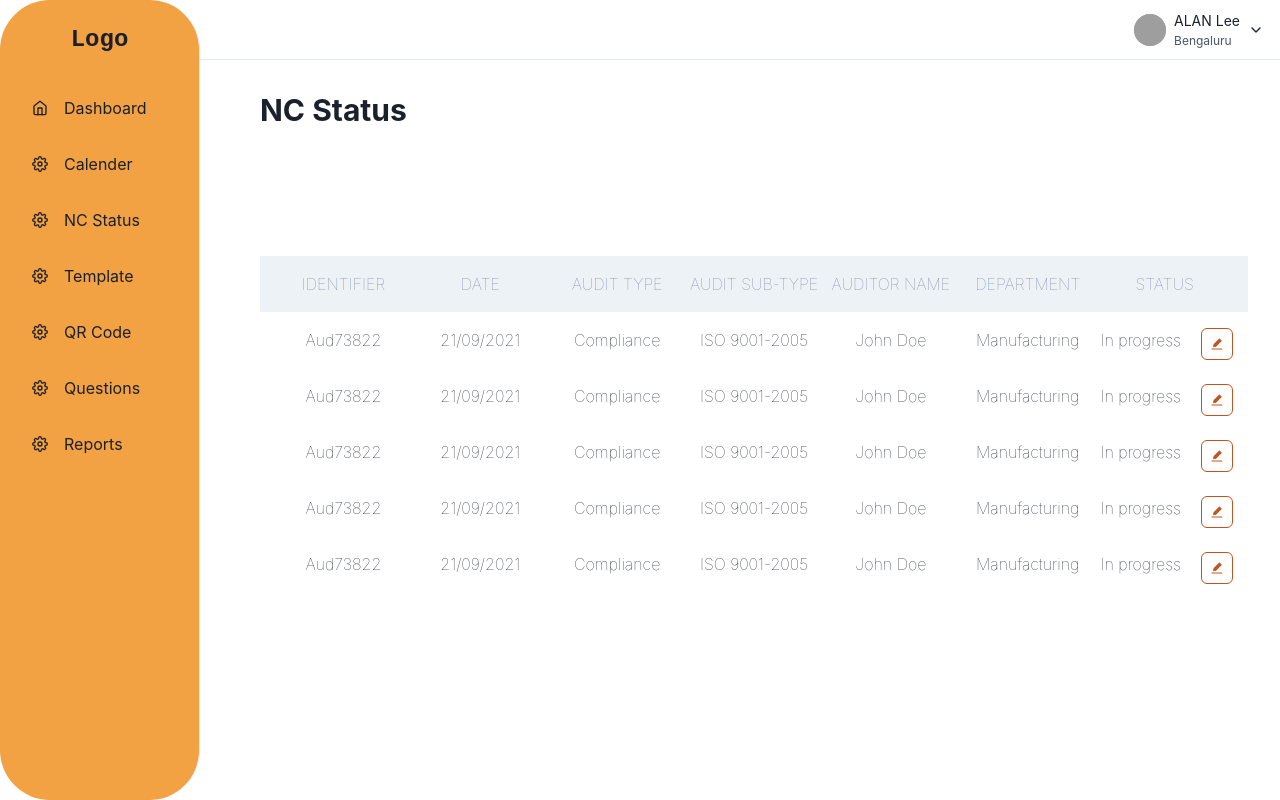
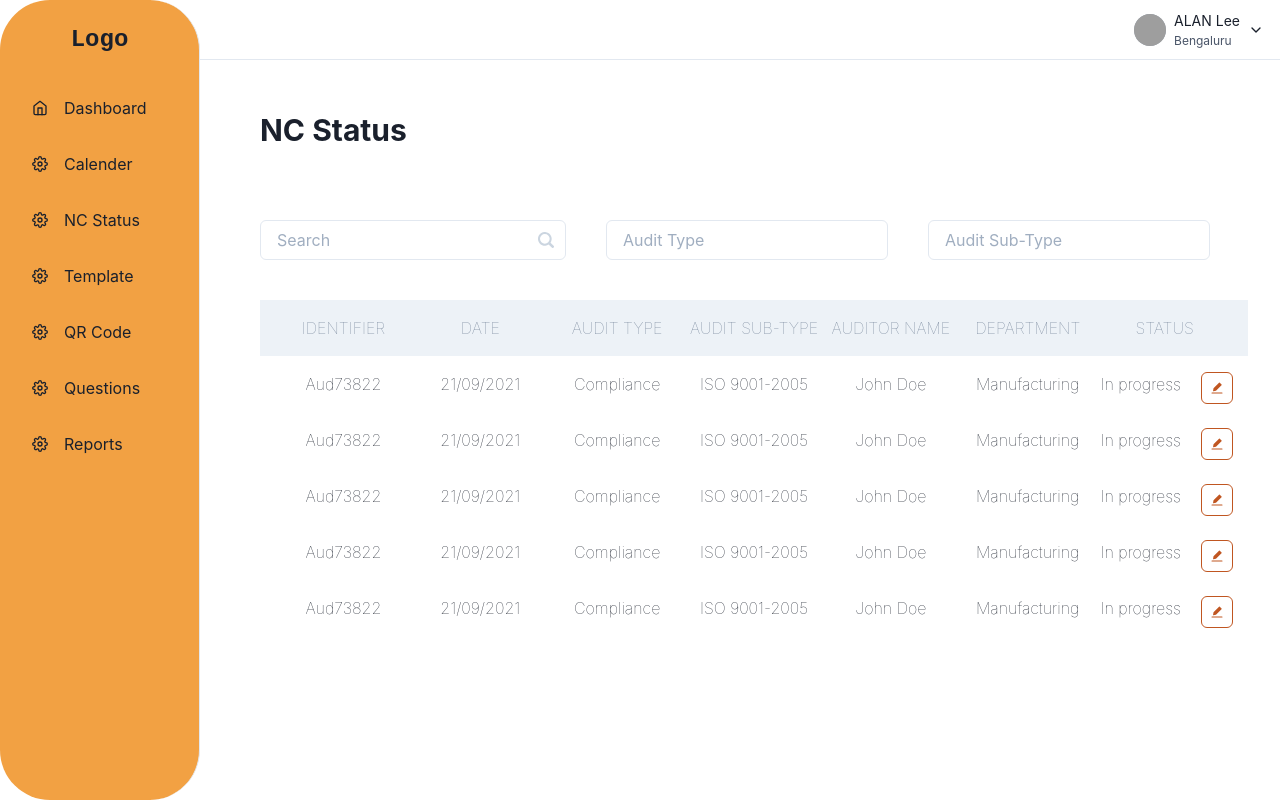
Before and after one commit to prajwalmadhav/Audire-frontend, a React (Create React App) app: page /pg in a window 1280 px wide. Built offline with nearby package versions, Linux system fonts and the light colour scheme; grey boxes are pictures that could not be loaded.

Commit message:
added search component for nc status

```diff
--- a/src/Components/Table.tsx
+++ b/src/Components/Table.tsx
@@ -1,17 +1,20 @@
-import React from "react";
 import {
-  chakra,
   Flex,
   useColorModeValue,
-  Button,
-  useBreakpointValue,
   Stack,
   SimpleGrid,
   Heading,
   IconButton,
   ButtonGroup,
+  Input,
+  InputGroup,
+  InputLeftElement,
+  HStack,
+  Box,
+  InputRightElement,
 } from "@chakra-ui/react";
 import { AiFillEdit } from "react-icons/ai";
+import { Search2Icon } from "@chakra-ui/icons";
 
 export default function Component() {
   const data = [
@@ -48,10 +51,34 @@ export default function Component() {
          <Flex
               direction={{ base: "row", md: "column" , lg: "column" }}
           >
-            <Heading  mb="120px" mt={-50} fontSize='30px'>
+            <Heading  mb={"4rem"} mt={-30} fontSize='30px'>
               NC Status
             </Heading>
           </Flex>
+
+          <Stack  >
+            <HStack spacing={10} mb={8} >
+              <Box >
+                <InputGroup>
+                  <InputRightElement
+                    pointerEvents='none'
+                    children={<Search2Icon color='gray.300' />}
+                  />
+                  <Input type='search' placeholder='Search' />
+                </InputGroup>
+              </Box>
+              <Box >
+                <InputGroup>
+                  <Input type='search' placeholder='Audit Type' />
+                </InputGroup>
+              </Box>
+              <Box >
+                <InputGroup>
+                  <Input type='search' placeholder='Audit Sub-Type' />
+                </InputGroup>
+              </Box>
+            </HStack>
+          </Stack>
 
           <SimpleGrid
                 spacingY={3}
@@ -65,7 +92,6 @@ export default function Component() {
                 fontSize="md"
                 fontWeight="hairline"
                 textAlign={"center"}
-
               >
                 <span>Identifier</span>
                 <span>Date</span>
@@ -75,7 +101,7 @@ export default function Component() {
                 <span>Department</span>
                 <span>Status</span>
 
-              </SimpleGrid>
+          </SimpleGrid>
 
         {data.map((audit, pid) => {
           return (
@@ -125,6 +151,7 @@ export default function Component() {
       </Stack>
 
 
+
     </Flex>
   );
 }
```
